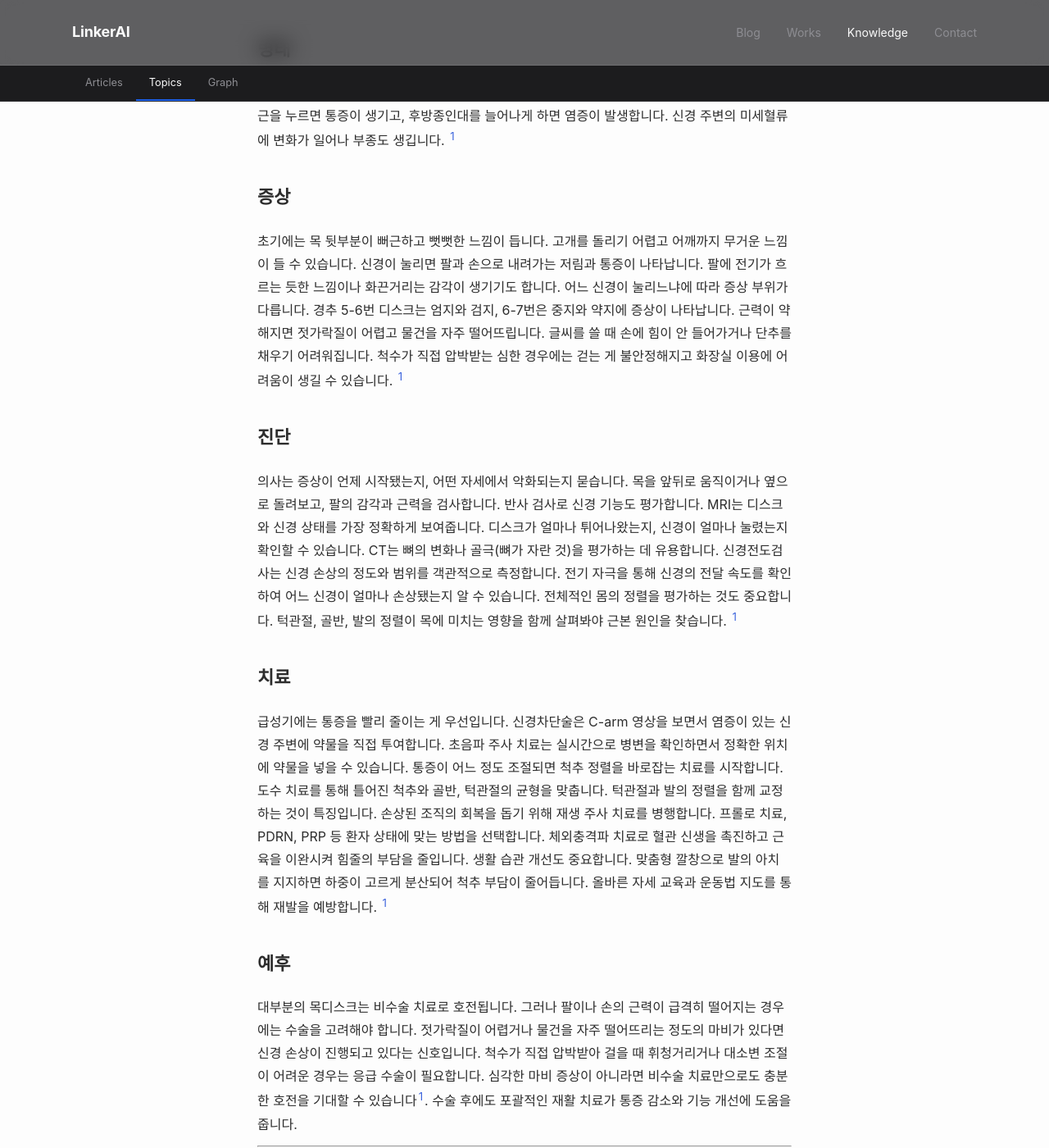
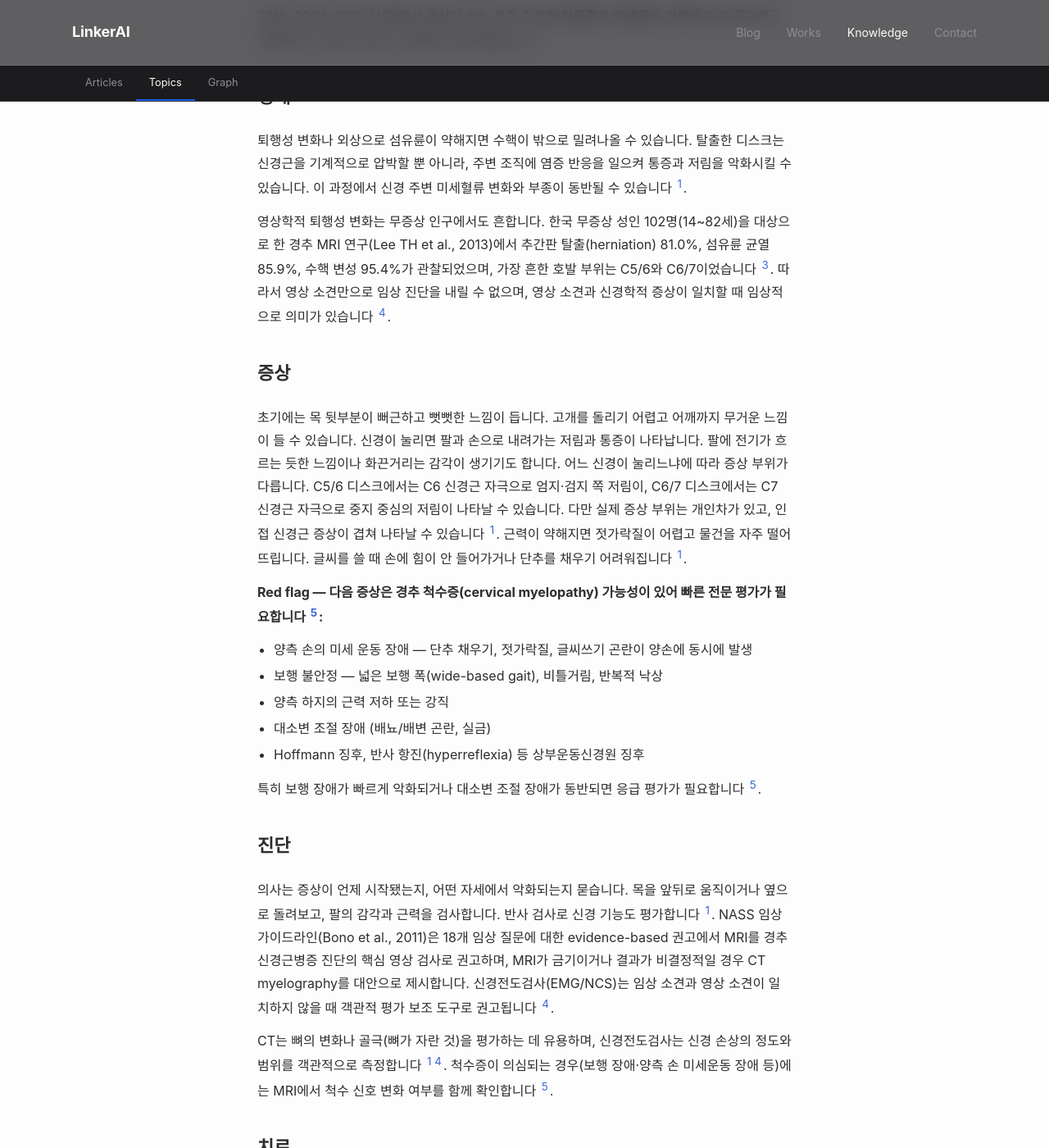
Before and after one commit to feelharmony/linkare-medical-knowledge, a Jekyll site: the page built from conditions/cervical-disc-herniation.md, in a window 1280 px wide and 1400 px high, scrolled down 549 px. Shown: the whole window at 82% size. Built offline with Jekyll 4.4.1, drawn with Linux system fonts in a browser that asks for light colours; some web fonts are replaced; some of the changed text lies outside the part shown.

Commit message:
docs(conditions/cervical-disc-herniation): v5 — 외부 권위 출처 6개 추가
- Lee 2013 한국 무증상 MRI 유병률 (PMC3611065)
- Kim YK 2018 한국 NHIS 발생률 (PMID 30257414)
- Bono 2011 NASS Cervical Radiculopathy CPG (PMID 21168100)
- JOA 2020 CSM CPG (척수증 평가·수술 적응증)
- Engquist 2013 RCT 보존 vs 수술 (PMID 23778373)
- Surg Neurol Int 2021 자발적 회귀 리뷰

의학 검증 라운드 반영:
- NASS/JOA 강도 표현 약화 ("1차 권고" → "옵션", "응급" → "빠른 전문 평가")
- dermatome 개인차/인접 신경근 겹침 명시 (C6/C7 신경근)
- 클리닉 진료 문장 톤 다운 (메커니즘 단정 → 평가/활용/보조)
- Wong SR 미검증 인용 제거, 자발적 회귀는 1차 출처(9.15개월) 기반

source_count: 2→7, version: 4→5

```diff
--- a/conditions/cervical-disc-herniation.md
+++ b/conditions/cervical-disc-herniation.md
@@ -6,33 +6,63 @@
 title: 목디스크
 description: 경추 추간판이 탈출하여 신경을 압박하는 질환
 title_en: cervical disc herniation
-last_reviewed: '2026-04-28'
-source_count: 2
-version: 4
+last_reviewed: '2026-05-01'
+source_count: 7
+version: 5
 ---
 ## 정의
-목디스크는 경추 사이의 디스크가 손상되어 신경을 누르는 질환으로, 잘못된 자세와 노화로 인해 점점 흔해지고 있습니다. [^1]
+목디스크는 경추 사이의 디스크가 손상되어 신경근이나 척수를 압박하면서 목 통증, 어깨 통증, 팔 저림을 유발할 수 있는 질환입니다 [^1]. 한국 국민건강보험공단(NHIS) 기반 연구(Kim YK et al., 2018, 2004~2010 자료)에서 증상이 있는 경추 추간판 탈출증의 발생률은 연령에 따라 증가하고, 여성에서 더 높게 나타나는 경향이 보고되었습니다 [^3].
 
 ## 병태
-퇴행성 변화나 외상으로 섬유륜이 약해지면 수핵이 밖으로 튀어나옵니다. 튀어나온 디스크가 신경근을 누르면 통증이 생기고, 후방종인대를 늘어나게 하면 염증이 발생합니다. 신경 주변의 미세혈류에 변화가 일어나 부종도 생깁니다. [^1]
+퇴행성 변화나 외상으로 섬유륜이 약해지면 수핵이 밖으로 밀려나올 수 있습니다. 탈출한 디스크는 신경근을 기계적으로 압박할 뿐 아니라, 주변 조직에 염증 반응을 일으켜 통증과 저림을 악화시킬 수 있습니다. 이 과정에서 신경 주변 미세혈류 변화와 부종이 동반될 수 있습니다 [^1].
+
+영상학적 퇴행성 변화는 무증상 인구에서도 흔합니다. 한국 무증상 성인 102명(14~82세)을 대상으로 한 경추 MRI 연구(Lee TH et al., 2013)에서 추간판 탈출(herniation) 81.0%, 섬유륜 균열 85.9%, 수핵 변성 95.4%가 관찰되었으며, 가장 흔한 호발 부위는 C5/6와 C6/7이었습니다 [^2]. 따라서 영상 소견만으로 임상 진단을 내릴 수 없으며, 영상 소견과 신경학적 증상이 일치할 때 임상적으로 의미가 있습니다 [^4].
 
 ## 증상
-초기에는 목 뒷부분이 뻐근하고 뻣뻣한 느낌이 듭니다. 고개를 돌리기 어렵고 어깨까지 무거운 느낌이 들 수 있습니다. 신경이 눌리면 팔과 손으로 내려가는 저림과 통증이 나타납니다.  팔에 전기가 흐르는 듯한 느낌이나 화끈거리는 감각이 생기기도 합니다. 어느 신경이 눌리느냐에 따라 증상 부위가 다릅니다. 경추 5-6번 디스크는 엄지와 검지, 6-7번은 중지와 약지에 증상이 나타납니다. 근력이 약해지면 젓가락질이 어렵고 물건을 자주 떨어뜨립니다. 글씨를 쓸 때 손에 힘이 안 들어가거나 단추를 채우기 어려워집니다. 척수가 직접 압박받는 심한 경우에는 걷는 게 불안정해지고 화장실 이용에 어려움이 생길 수 있습니다. [^1]
+초기에는 목 뒷부분이 뻐근하고 뻣뻣한 느낌이 듭니다. 고개를 돌리기 어렵고 어깨까지 무거운 느낌이 들 수 있습니다. 신경이 눌리면 팔과 손으로 내려가는 저림과 통증이 나타납니다. 팔에 전기가 흐르는 듯한 느낌이나 화끈거리는 감각이 생기기도 합니다. 어느 신경이 눌리느냐에 따라 증상 부위가 다릅니다. C5/6 디스크에서는 C6 신경근 자극으로 엄지·검지 쪽 저림이, C6/7 디스크에서는 C7 신경근 자극으로 중지 중심의 저림이 나타날 수 있습니다. 다만 실제 증상 부위는 개인차가 있고, 인접 신경근 증상이 겹쳐 나타날 수 있습니다 [^1]. 근력이 약해지면 젓가락질이 어렵고 물건을 자주 떨어뜨립니다. 글씨를 쓸 때 손에 힘이 안 들어가거나 단추를 채우기 어려워집니다 [^1].
+
+**Red flag — 다음 증상은 경추 척수증(cervical myelopathy) 가능성이 있어 빠른 전문 평가가 필요합니다 [^5]:**
+- 양측 손의 미세 운동 장애 — 단추 채우기, 젓가락질, 글씨쓰기 곤란이 양손에 동시에 발생
+- 보행 불안정 — 넓은 보행 폭(wide-based gait), 비틀거림, 반복적 낙상
+- 양측 하지의 근력 저하 또는 강직
+- 대소변 조절 장애 (배뇨/배변 곤란, 실금)
+- Hoffmann 징후, 반사 항진(hyperreflexia) 등 상부운동신경원 징후
+
+특히 보행 장애가 빠르게 악화되거나 대소변 조절 장애가 동반되면 응급 평가가 필요합니다 [^5].
 
 ## 진단
-의사는 증상이 언제 시작됐는지, 어떤 자세에서 악화되는지 묻습니다. 목을 앞뒤로 움직이거나 옆으로 돌려보고, 팔의 감각과 근력을 검사합니다. 반사 검사로 신경 기능도 평가합니다. MRI는 디스크와 신경 상태를 가장 정확하게 보여줍니다. 디스크가 얼마나 튀어나왔는지, 신경이 얼마나 눌렸는지 확인할 수 있습니다. CT는 뼈의 변화나 골극(뼈가 자란 것)을 평가하는 데 유용합니다. 신경전도검사는 신경 손상의 정도와 범위를 객관적으로 측정합니다. 전기 자극을 통해 신경의 전달 속도를 확인하여 어느 신경이 얼마나 손상됐는지 알 수 있습니다. 전체적인 몸의 정렬을 평가하는 것도 중요합니다. 턱관절, 골반, 발의 정렬이 목에 미치는 영향을 함께 살펴봐야 근본 원인을 찾습니다. [^1]
+의사는 증상이 언제 시작됐는지, 어떤 자세에서 악화되는지 묻습니다. 목을 앞뒤로 움직이거나 옆으로 돌려보고, 팔의 감각과 근력을 검사합니다. 반사 검사로 신경 기능도 평가합니다 [^1]. NASS 임상 가이드라인(Bono et al., 2011)은 18개 임상 질문에 대한 evidence-based 권고에서 MRI를 경추 신경근병증 진단의 핵심 영상 검사로 권고하며, MRI가 금기이거나 결과가 비결정적일 경우 CT myelography를 대안으로 제시합니다. 신경전도검사(EMG/NCS)는 임상 소견과 영상 소견이 일치하지 않을 때 객관적 평가 보조 도구로 권고됩니다 [^4].
+
+CT는 뼈의 변화나 골극(뼈가 자란 것)을 평가하는 데 유용하며, 신경전도검사는 신경 손상의 정도와 범위를 객관적으로 측정합니다 [^1][^4]. 척수증이 의심되는 경우(보행 장애·양측 손 미세운동 장애 등)에는 MRI에서 척수 신호 변화 여부를 함께 확인합니다 [^5].
 
 ## 치료
-급성기에는 통증을 빨리 줄이는 게 우선입니다. 신경차단술은 C-arm 영상을 보면서 염증이 있는 신경 주변에 약물을 직접 투여합니다. 초음파 주사 치료는 실시간으로 병변을 확인하면서 정확한 위치에 약물을 넣을 수 있습니다. 통증이 어느 정도 조절되면 척추 정렬을 바로잡는 치료를 시작합니다. 도수 치료를 통해 틀어진 척추와 골반, 턱관절의 균형을 맞춥니다. 턱관절과 발의 정렬을 함께 교정하는 것이 특징입니다. 손상된 조직의 회복을 돕기 위해 재생 주사 치료를 병행합니다. 프롤로 치료, PDRN, PRP 등 환자 상태에 맞는 방법을 선택합니다. 체외충격파 치료로 혈관 신생을 촉진하고 근육을 이완시켜 힘줄의 부담을 줄입니다. 생활 습관 개선도 중요합니다. 맞춤형 깔창으로 발의 아치를 지지하면 하중이 고르게 분산되어 척추 부담이 줄어듭니다. 올바른 자세 교육과 운동법 지도를 통해 재발을 예방합니다. [^1]
+대부분의 경추 신경근병증은 보존 치료 중 호전되는 경향이 있으며, 경추 추간판 탈출의 자발적 영상학적 회귀(spontaneous regression)도 보고됩니다. 2021년 케이스 리포트 및 문헌고찰(75례 + 저자 사례 검토)에서는 MRI상 자발적 회귀가 평균 약 9.15개월에 관찰되었고, extrusion/sequestration 형태에서 회귀 가능성이 더 높은 것으로 보고했습니다 [^7].
+
+급성기에는 통증을 빨리 줄이는 게 우선입니다. 신경차단술은 C-arm 영상을 보면서 염증이 있는 신경 주변에 약물을 직접 투여합니다. 초음파 주사 치료는 실시간으로 병변을 확인하면서 정확한 위치에 약물을 넣을 수 있습니다 [^1]. 비스테로이드성 진통소염제, 물리치료, 견인, 가정 운동 등은 경추 신경근병증에서 흔히 사용되는 보존 치료 옵션이며, NASS 가이드라인은 치료 선택을 환자의 임상 양상과 영상 소견에 따라 결정하도록 제시합니다 [^4].
+
+스웨덴에서 진행된 무작위 비교연구(Engquist et al., 2013, n=63)에서 수술+구조화된 물리치료군은 12개월 시점 87%가 "호전 또는 크게 호전"이라 평가한 반면 비수술군은 62%로, 12개월 시점에서는 군 간 차이가 유의했습니다. 그러나 24개월 시점에는 81% vs 69%로 차이가 통계적으로 유의하지 않았습니다(P=0.28). 저자들은 "구조화된 물리치료를 수술 선택 전에 시도해야 한다"고 결론지었습니다 [^6].
+
+통증이 어느 정도 조절되면 자세, 척추·골반·턱관절의 정렬과 움직임을 평가하고 필요에 따라 도수 치료를 활용합니다. 손상된 조직의 회복을 돕기 위해 재생 주사 치료(프롤로, PDRN, PRP 등)를 병행할 수 있고, 체외충격파 치료는 근육 이완·통증 조절을 위한 보조 치료로 활용하기도 합니다. 올바른 자세 교육과 운동법 지도를 통해 재발을 예방합니다 [^1].
+
+수술은 보존 치료에 반응하지 않거나, 진행성 신경학적 결손, 척수증(myelopathy)이 동반된 경우 고려됩니다 [^4]. 일본 정형외과학회(JOA) 2020 경추 척수증(CSM) 임상진료지침은 척수증의 자연경과와 악화 가능성을 고려해, 진행성 신경학적 악화나 명확한 기능장애가 있는 경우 수술적 감압을 검토하도록 제시합니다 [^5].
 
 ## 예후
-대부분의 목디스크는 비수술 치료로 호전됩니다. 그러나 팔이나 손의 근력이 급격히 떨어지는 경우에는 수술을 고려해야 합니다. 젓가락질이 어렵거나 물건을 자주 떨어뜨리는 정도의 마비가 있다면 신경 손상이 진행되고 있다는 신호입니다. 척수가 직접 압박받아 걸을 때 휘청거리거나 대소변 조절이 어려운 경우는 응급 수술이 필요합니다. 심각한 마비 증상이 아니라면 비수술 치료만으로도 충분한 호전을 기대할 수 있습니다[^1]. 수술 후에도 포괄적인 재활 치료가 통증 감소와 기능 개선에 도움을 줍니다.
+대부분의 경추 신경근병증은 보존 치료 중 증상이 호전되는 경향이 있습니다. 경추 추간판 탈출의 자발적 영상학적 회귀도 보고되며, 2021년 문헌고찰에서는 MRI상 회귀가 평균 약 9.15개월에 관찰되었고, extrusion/sequestration 형태이면서 paracentral 또는 foraminal에 위치하고 조영증강이 관찰되는 디스크에서 회귀 가능성이 더 높은 것으로 보고됩니다 [^7].
+
+척수증이 동반된 경우는 양상이 다릅니다. 척수 압박이 지속되면 점진적 신경학적 악화가 일어날 수 있어, 진행성 악화나 명확한 기능장애가 있는 경우 수술적 평가가 필요합니다 [^5]. 비수술 치료만으로 충분한 호전을 기대할 수 있는 경우라도, 수술 후에는 포괄적인 재활 치료가 통증 감소와 기능 개선에 도움을 줍니다 [^6].
 
 ---
 
 ## Citations
-[^1]: [ansimpainfree.kr/blog/2026-04-08-f5bbae53](https://ansimpainfree.kr/blog/2026-04-08-f5bbae53)
+[^1]: [안심튼튼 — 목디스크 원인, 증상, 진단](https://ansimpainfree.kr/blog/2026-04-08-f5bbae53)
+[^2]: [Lee TH, Kim SJ, Lim SM. Prevalence of Disc Degeneration in Asymptomatic Korean Subjects. Part 2: Cervical Spine. J Korean Neurosurg Soc. 2013;53(2):89-95](https://pmc.ncbi.nlm.nih.gov/articles/PMC3611065/)
+[^3]: [Kim YK, Kang D, Lee I, Kim SY. Differences in the Incidence of Symptomatic Cervical and Lumbar Disc Herniation According to Age, Sex and National Health Insurance Eligibility: A Pilot Study on the Disease's Association with Work. Int J Environ Res Public Health. 2018 (PMID 30257414)](https://pmc.ncbi.nlm.nih.gov/articles/PMC6210730/)
+[^4]: [Bono CM et al. North American Spine Society. An evidence-based clinical guideline for the diagnosis and treatment of cervical radiculopathy from degenerative disorders. Spine J. 2011;11(1):64-72 (PMID 21168100)](https://pubmed.ncbi.nlm.nih.gov/21168100/)
+[^5]: [Japanese Orthopaedic Association (JOA). Clinical practice guidelines on the Management of Cervical Spondylotic Myelopathy, 2020 — Secondary publication. J Orthop Sci. 2022](https://www.sciencedirect.com/science/article/abs/pii/S0949265822001154)
+[^6]: [Engquist M et al. Surgery versus nonsurgical treatment of cervical radiculopathy: a prospective, randomized study comparing surgery plus physiotherapy with physiotherapy alone with a 2-year follow-up. Spine. 2013 (PMID 23778373)](https://pubmed.ncbi.nlm.nih.gov/23778373/)
+[^7]: [Spontaneous regression of herniated cervical disc: A case report and literature review. Surg Neurol Int. 2021](https://pmc.ncbi.nlm.nih.gov/articles/PMC8088536/)
 
 ## Changelog
 - 2026-04-28 v3: 수동 편집
 - 2026-04-28 v4: 수동 편집 — 오타수정
+- 2026-05-01 v5: 외부 권위 출처 6개 추가 (Lee 2013 한국 무증상 MRI 유병률, Kim YK 2018 한국 NHIS 발생률, Bono 2011 NASS Cervical Radiculopathy CPG 진단·치료 권고, JOA 2020 CSM CPG 척수증 평가·수술 적응증, Engquist 2013 RCT 보존 vs 수술, Surg Neurol Int 2021 자발적 회귀 리뷰) — 정의·병태·증상·진단·치료·예후 전 섹션 보강. red flag 섹션을 cervical myelopathy 기준으로 명확화. source_count 2→7, version 4→5.
```
